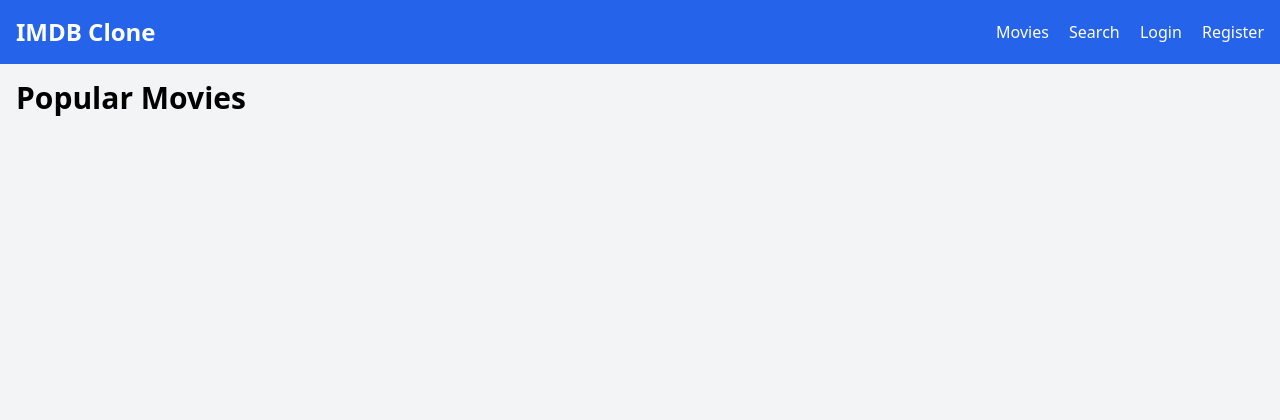
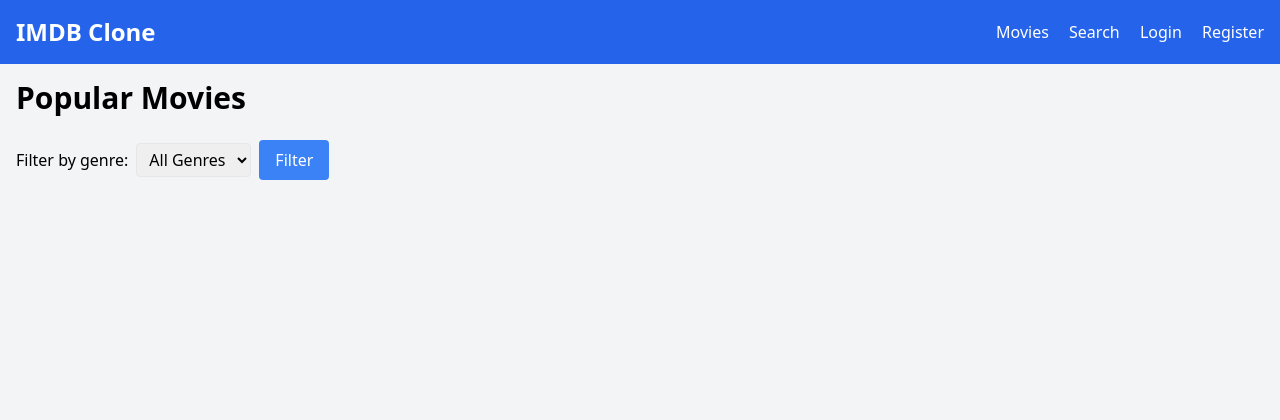
Before and after one commit to No-CodeDan/ModernIMDBClone, a Flask app: page /movies in a window 1280 px wide. Shown: the top 420 px of the page. Run offline with Flask 3, Linux system fonts and the light colour scheme; data that the repository does not hold is empty; some libraries are stand-ins or nearby versions.

Commit message:
Agent query: Is the movie list page displaying correctly with a genre filter dropdown? Can you select different genres and see the movies update accordingly?

```diff
--- a/routes.py
+++ b/routes.py
@@ -3,7 +3,7 @@ from flask_login import login_user, logout_user, login_required, current_user
 from app import db, login_manager
 from models import User, Movie, Rating
 from forms import LoginForm, RegistrationForm, SearchForm, RatingForm
-from tmdb_api import get_popular_movies, search_movies, get_movie_details
+from tmdb_api import get_popular_movies, search_movies, get_movie_details, get_genres
 from datetime import datetime
 
 main = Blueprint('main', __name__)
@@ -49,8 +49,10 @@ def register():
 @main.route('/movies')
 def movie_list():
     page = request.args.get('page', 1, type=int)
-    popular_movies = get_popular_movies(page=page)
-    return render_template('movie_list.html', movies=popular_movies['results'], page=page, total_pages=popular_movies['total_pages'])
+    genre_id = request.args.get('genre_id', type=int)
+    popular_movies = get_popular_movies(page=page, genre_id=genre_id)
+    genres = get_genres()
+    return render_template('movie_list.html', movies=popular_movies['results'], page=page, total_pages=popular_movies['total_pages'], genres=genres, current_genre_id=genre_id)
 
 @main.route('/movie/<int:movie_id>')
 def movie_detail(movie_id):
--- a/templates/movie_list.html
+++ b/templates/movie_list.html
@@ -4,6 +4,19 @@
 
 {% block content %}
 <h1 class="text-3xl font-bold mb-6">Popular Movies</h1>
+
+<div class="mb-6">
+    <form action="{{ url_for('main.movie_list') }}" method="get" class="flex items-center">
+        <label for="genre" class="mr-2">Filter by genre:</label>
+        <select name="genre_id" id="genre" class="border rounded px-2 py-1">
+            <option value="">All Genres</option>
+            {% for genre in genres %}
+            <option value="{{ genre.id }}" {% if genre.id == current_genre_id %}selected{% endif %}>{{ genre.name }}</option>
+            {% endfor %}
+        </select>
+        <button type="submit" class="ml-2 bg-blue-500 text-white px-4 py-2 rounded">Filter</button>
+    </form>
+</div>
 
 <div class="grid grid-cols-1 sm:grid-cols-2 md:grid-cols-3 lg:grid-cols-4 gap-4">
     {% for movie in movies %}
@@ -12,7 +25,7 @@
         <div class="p-4">
             <h3 class="font-bold text-lg mb-2">{{ movie.title }}</h3>
             <p class="text-gray-600">{{ movie.release_date[:4] }}</p>
-            <a href="{{ url_for('movie_detail', movie_id=movie.id) }}" class="mt-2 inline-block bg-blue-500 text-white px-4 py-2 rounded">View Details</a>
+            <a href="{{ url_for('main.movie_detail', movie_id=movie.id) }}" class="mt-2 inline-block bg-blue-500 text-white px-4 py-2 rounded">View Details</a>
         </div>
     </div>
     {% endfor %}
@@ -20,10 +33,10 @@
 
 <div class="mt-8 flex justify-center">
     {% if page > 1 %}
-    <a href="{{ url_for('movie_list', page=page-1) }}" class="bg-blue-500 text-white px-4 py-2 rounded mr-2">Previous</a>
+    <a href="{{ url_for('main.movie_list', page=page-1, genre_id=current_genre_id) }}" class="bg-blue-500 text-white px-4 py-2 rounded mr-2">Previous</a>
     {% endif %}
     {% if page < total_pages %}
-    <a href="{{ url_for('movie_list', page=page+1) }}" class="bg-blue-500 text-white px-4 py-2 rounded">Next</a>
+    <a href="{{ url_for('main.movie_list', page=page+1, genre_id=current_genre_id) }}" class="bg-blue-500 text-white px-4 py-2 rounded">Next</a>
     {% endif %}
 </div>
 {% endblock %}
--- a/tmdb_api.py
+++ b/tmdb_api.py
@@ -4,12 +4,14 @@ import requests
 TMDB_API_KEY = os.environ.get('TMDB_API_KEY')
 BASE_URL = 'https://api.themoviedb.org/3'
 
-def get_popular_movies(page=1):
+def get_popular_movies(page=1, genre_id=None):
     url = f'{BASE_URL}/movie/popular'
     params = {
         'api_key': TMDB_API_KEY,
         'page': page
     }
+    if genre_id:
+        params['with_genres'] = genre_id
     response = requests.get(url, params=params)
     return response.json()
 
@@ -31,3 +33,11 @@ def get_movie_details(movie_id):
     }
     response = requests.get(url, params=params)
     return response.json()
+
+def get_genres():
+    url = f'{BASE_URL}/genre/movie/list'
+    params = {
+        'api_key': TMDB_API_KEY
+    }
+    response = requests.get(url, params=params)
+    return response.json()['genres']
```
